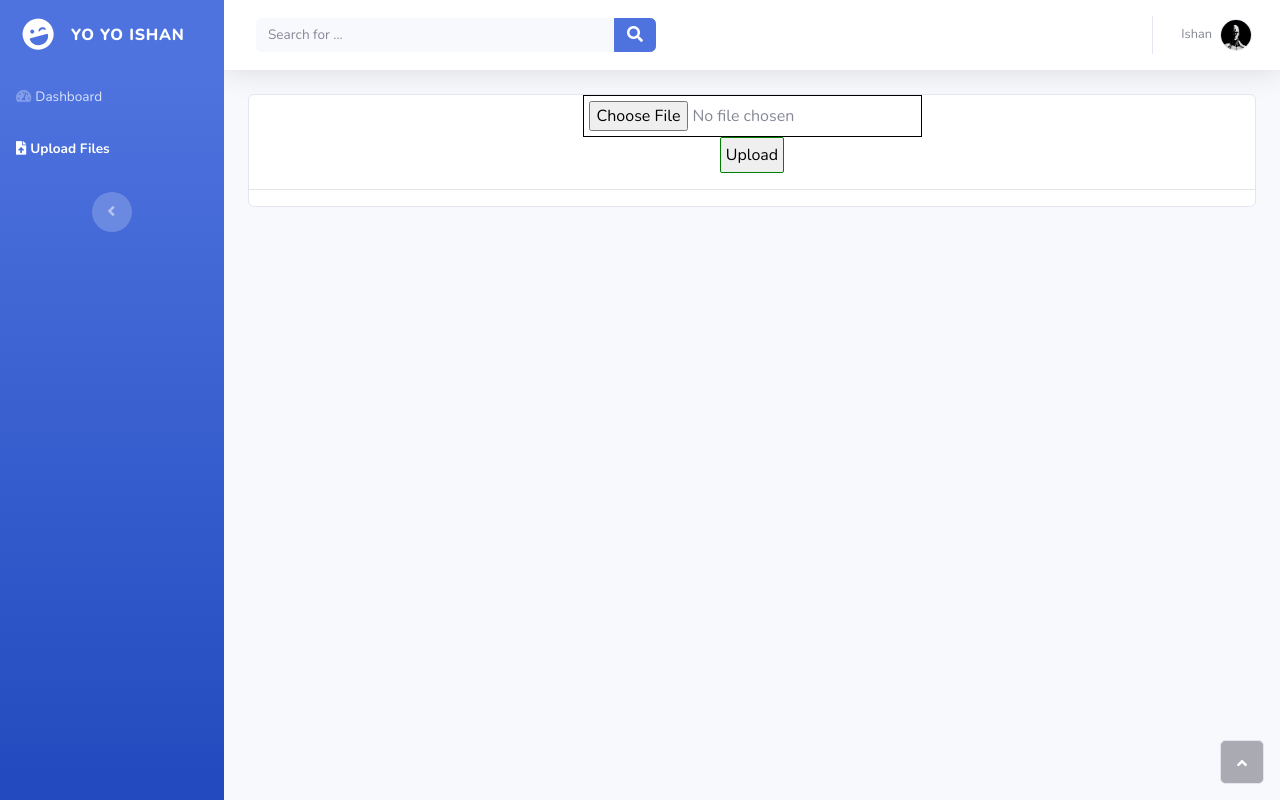
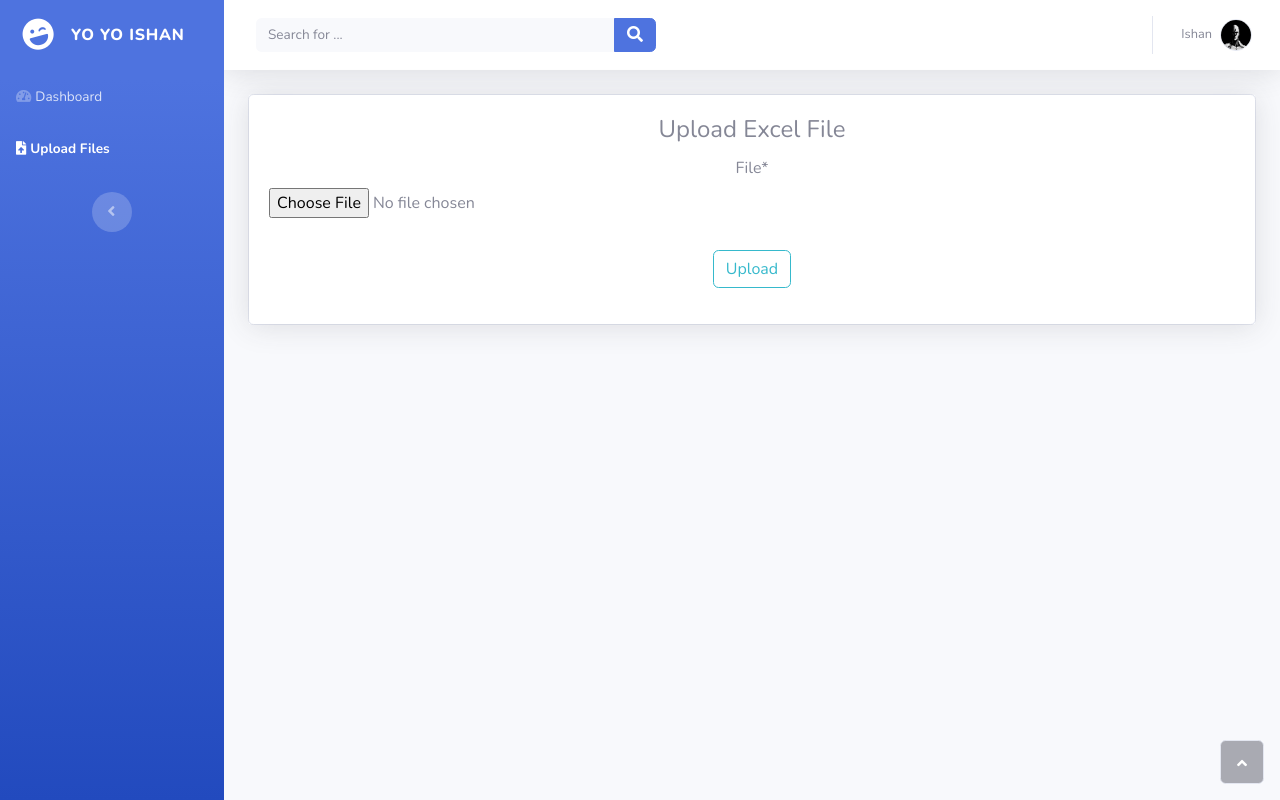
Before and after one commit to ishandeva/Forensics-Project, a Django app: page /home/upload/ in a window 1280 px wide. Run offline with Django 3.2, Linux system fonts and the light colour scheme; a user stored in the database is signed in; data comes from the database, SQL or seed files in the repository; some libraries are stand-ins or nearby versions.

Commit message:
Updated the Upload page

```diff
--- a/app/forms.py
+++ b/app/forms.py
@@ -1,6 +1,8 @@
 from django import forms
 
 class UploadFileForm(forms.Form):
-    title = forms.CharField(max_length=50)
+
     file = forms.FileField()
-    name = forms.Field()
+
+    class Meta:
+        fields = ['title', 'file']
--- a/app/templates/app/upload.html
+++ b/app/templates/app/upload.html
@@ -1,6 +1,8 @@
 {% extends "app/blank.html" %}
 {% load static %}
 {% load crispy_forms_tags %}
+
+
 {% block title %}
 <title>Upload</title>
 {% endblock %}
@@ -9,24 +11,28 @@
 
   <div class="container-fluid">
   <div class="content-section">
+
+        <div class="card-group">
+
                       <div class="card">
-  <div class="card-body p-0 text-center">
+                        <div class="card-body shadow text-center">
+                          <div class="card-body p-0">
 
-        <form action="{% url "app-upload" %}" method="post" enctype="multipart/form-data">
+                            <h4 class="card-title">Upload Excel File</h4>
+
+                            <form action="{% url 'app-upload' %}" method="POST" enctype="multipart/form-data">
                               {% csrf_token %}
-            <input type="file"
-                   title="Upload excel file"
-                   name="excel_file"
-                   style="border: 1px solid black; padding: 5px;"
-                   required="required">
-            <p>
-            <input type="submit"
-                   value="Upload"
-                   style="border: 1px solid green; padding:5px; border-radius: 2px; cursor: pointer;">
+
+                                    <fieldset class="form-group">
+                                        {{ form|crispy }}
+
+                                    </fieldset>
+
+                                    <div class="form-group">
+                                      <button class="btn btn-outline-info" type="submit">Upload</button>
+                                    </div>
+
                               </form>
-
-        <p></p>
-        <hr>
 
                                       {% for row in excel_data %}
                                         {% for cell in row %}
@@ -35,7 +41,11 @@
                                         <br>
                                     {% endfor %}
 
+
                             </div>
+                        </div>
+                      </div>
+
         </div>
   </div>
   </div>
--- a/app/urls.py
+++ b/app/urls.py
@@ -1,6 +1,7 @@
 from django.urls import path
 from . import views
 from django.contrib.staticfiles.urls import staticfiles_urlpatterns
+
 urlpatterns = [
 
     path('', views.dashboard, name='app-dashboard'),
--- a/app/views.py
+++ b/app/views.py
@@ -12,9 +12,13 @@ def dashboard(request):
 def upload(request):
 
     if "GET" == request.method:
-        return render(request, 'app/upload.html', {})
+        form = UploadFileForm()
+        return render(request, 'app/upload.html', {'form': form})
     else:
-        excel_file = request.FILES["excel_file"]
+
+        form = UploadFileForm(request.POST, request.FILES)
+        file = request.FILES
+        excel_file = file['file']
 
         # you may put validations here to check extension or file size
 
```
Lines whose indentation alone changed are shown as unchanged.
